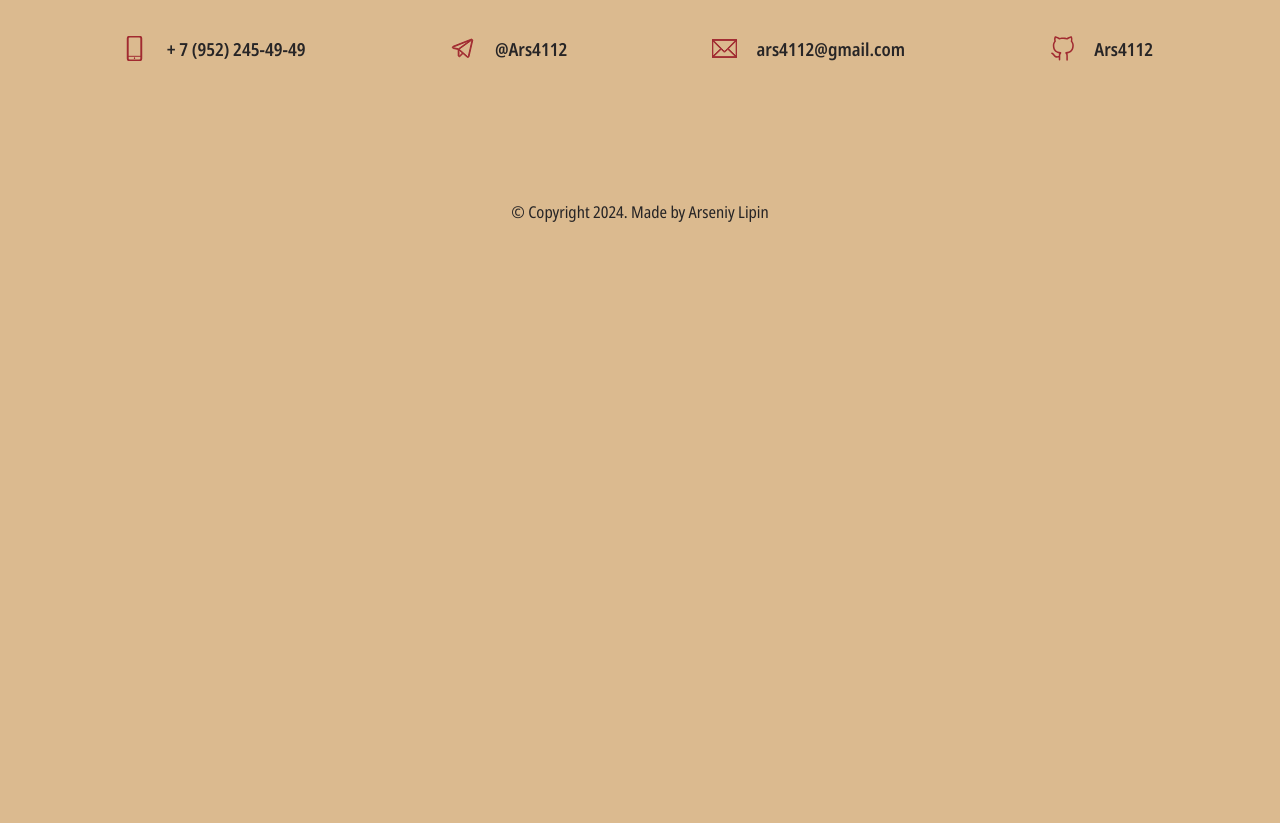
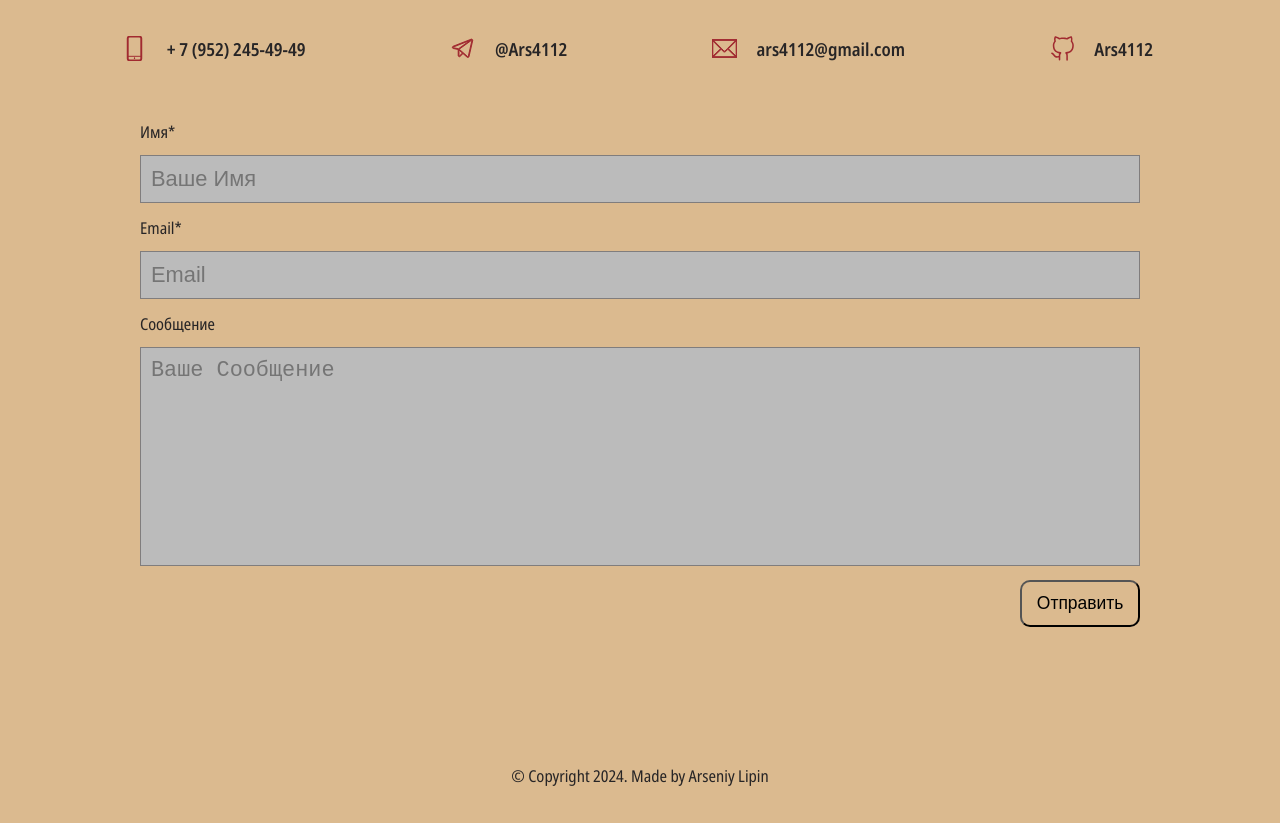
Before and after one commit to Ars4112/portfolio, a React app: page / in a window 1280 px wide. Shown: the part 3540-4363 px from the top of the page. Before the commit the page ends 3799 px from the top, so only its background shows below. Built offline with nearby package versions, Linux system fonts and the light colour scheme.

Commit message:
add form

```diff
--- a/package.json
+++ b/package.json
@@ -4,6 +4,7 @@
   "private": true,
   "dependencies": {
     "@babel/core": "7.16.0",
+    "@emailjs/browser": "^4.3.3",
     "@emotion/react": "^11.11.4",
     "@pmmmwh/react-refresh-webpack-plugin": "0.5.3",
     "@svgr/webpack": "5.5.0",
--- a/src/layout/Contacts.tsx
+++ b/src/layout/Contacts.tsx
@@ -7,6 +7,7 @@ import telegram from "../assets/img/svg/telegram.svg";
 import letter from "../assets/img/svg/letter.svg";
 import github from "../assets/img/svg/github.svg";
 import { Fade } from "react-awesome-reveal";
+import { Form } from "./Form";
 
 export function Contacts() {
 	return (
@@ -46,6 +47,7 @@ export function Contacts() {
 						</ListItem>
 					</List>
 				</Fade>
+				<Form/>
 			</ContactsContainer>
 		</Section>
 	);
--- /dev/null
+++ b/src/layout/Form.tsx
@@ -0,0 +1,146 @@
+import { useRef, useState } from "react";
+import emailjs from "@emailjs/browser";
+import styled from "styled-components";
+
+export function Form() {
+	const [messageSentSuccessfully, setMessageSentSuccessfully] =
+		useState<boolean>(false);
+	const [messageSentError, setMessageSentError] = useState<boolean>(false);
+
+	const form = useRef<HTMLFormElement>(null);
+
+	const sendEmail = (e: any) => {
+		e.preventDefault();
+		if (form.current) {
+			emailjs
+				.sendForm("service_mzd1trg", "template_w7aogd8", form.current, {
+					publicKey: "-58nUPmluZEa4yYMw",
+				})
+				.then(
+					() => {
+						console.log("SUCCESS!");
+						setMessageSentSuccessfully(true);
+                        setMessageSentError(false);
+						e.target.reset();
+					},
+					(error) => {
+						console.log("FAILED...", error.text);
+						setMessageSentSuccessfully(false);
+						setMessageSentError(true);
+					}
+				);
+		}
+	};
+
+	return (
+		<FormStyle ref={form} onSubmit={sendEmail}>
+			<Lable>
+				Имя*
+				<Input name="from_name" type="text" placeholder="Ваше Имя" required />
+			</Lable>
+			<Lable>
+				Email*
+				<Input name="email" type="text" placeholder="Email" required />
+			</Lable>
+			<Lable>
+				Сообщение
+				<textarea name="message" placeholder="Ваше Сообщение" />
+			</Lable>
+			<Button type="submit">Отправить</Button>
+
+			{messageSentSuccessfully ? (
+				<SendMessage messageSentSuccessfully={messageSentSuccessfully}>
+					Сообщение отправленно успешно
+				</SendMessage>
+			) : (
+				""
+			)}
+
+			{messageSentError ? (
+				<SendMessage messageSentSuccessfully={messageSentSuccessfully}>
+					Сообщение не отправленно, попробуйте позже
+				</SendMessage>
+			) : (
+				""
+			)}
+		</FormStyle>
+	);
+}
+
+const FormStyle = styled.form`
+	position: relative;
+	display: flex;
+	flex-direction: column;
+	justify-content: space-between;
+	align-items: center;
+	gap: 1rem;
+	align-self: center;
+	width: 100%;
+	max-width: 1000px;
+
+	& textarea {
+		font-size: 1.5rem;
+		width: 100%;
+		height: 15rem;
+		padding: 10px;
+		background-color: #bbbbbb;
+		border: 1px solid #807d7d;
+	}
+`;
+
+const Lable = styled.label`
+	display: flex;
+	flex-direction: column;
+	align-items: start;
+	gap: 0.75rem;
+	width: 100%;
+`;
+const Input = styled.input`
+	font-size: 1.5rem;
+	width: 100%;
+	padding: 10px;
+	background-color: #bbbbbb;
+	border: 1px solid #807d7d;
+
+	@media (hover: hover) {
+		&:hover,
+		:focus {
+			background-color: #c7c7c7;
+		}
+	}
+
+	@media (hover: none) {
+		&:active,
+		:focus {
+			background-color: #c7c7c7;
+		}
+	}
+`;
+
+const Button = styled.button`
+	font-size: 1.2rem;
+	padding: 0.75rem 1rem;
+	background-color: transparent;
+	border-radius: 10px;
+	align-self: flex-end;
+	cursor: pointer;
+`;
+
+const SendMessage = styled.div<{ messageSentSuccessfully: boolean }>`
+	position: absolute;
+	left: 0;
+	bottom: 0;
+	font-size: 1.5rem;
+
+	color: ${(props) => (props.messageSentSuccessfully ? "#616161" : "#f94848")};
+	max-width: 45rem;
+
+	@media (max-width: 768px) {
+		font-size: 1rem;
+		max-width: 29rem;
+	}
+
+	@media (max-width: 768px) {
+		max-width: 17rem;
+	}
+`;
--- a/src/layout/Tools.tsx
+++ b/src/layout/Tools.tsx
@@ -87,8 +87,8 @@ export function Tools() {
 				<List>
 					{toolsListArray.map((i, index) => {
 						return (
-							<Fade cascade delay={index * 60} fraction={1} triggerOnce>
-								<ListItem key={i.id} title={i.spriteId}>
+							<Fade cascade delay={index * 60} fraction={1} triggerOnce key={i.id}>
+								<ListItem title={i.spriteId}>
 									<SpanHidden>{i.spriteId}</SpanHidden>
 									<Icons size="90" spriteId={i.spriteId} />
 								</ListItem>
```
Also changed, not shown: 1 other file (tests, documents, lock files or other folders).
